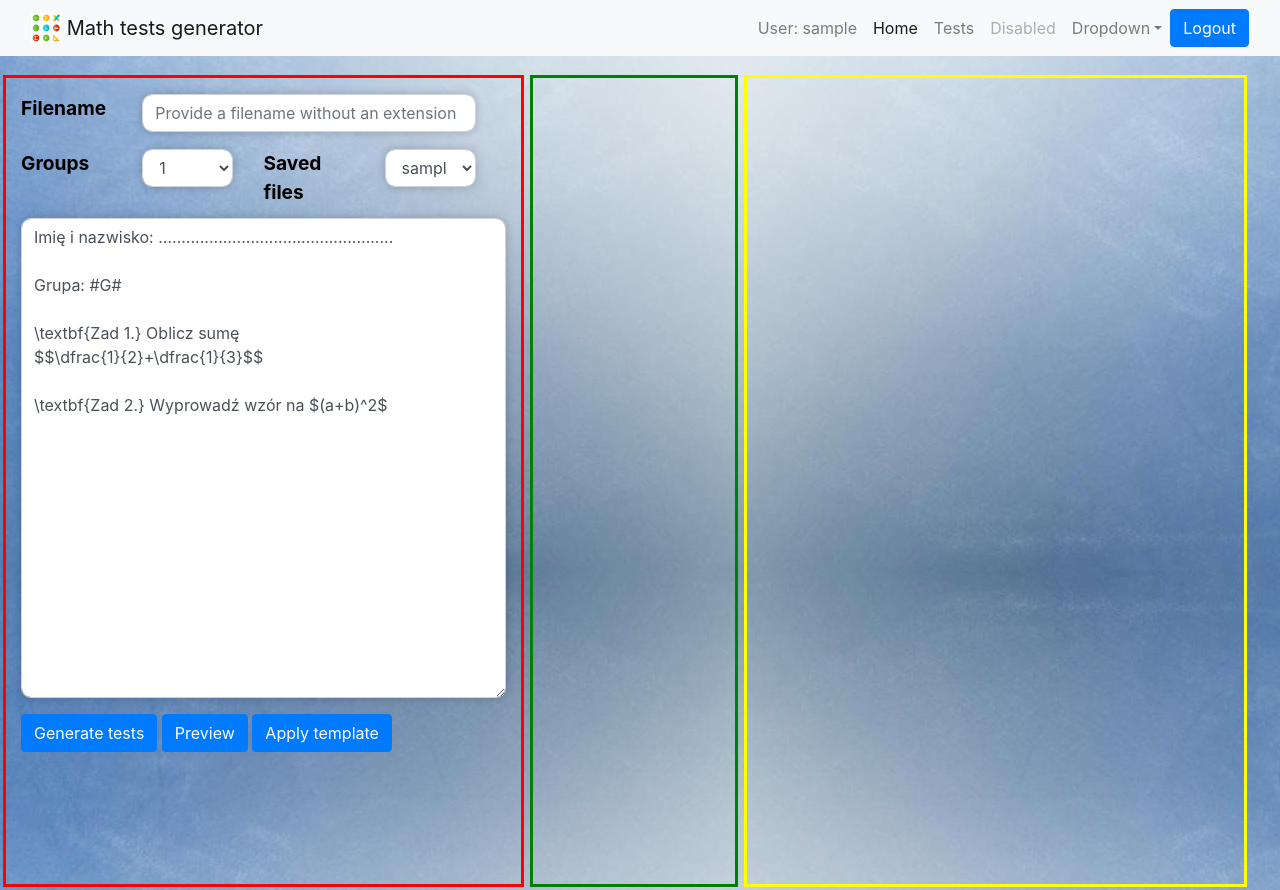
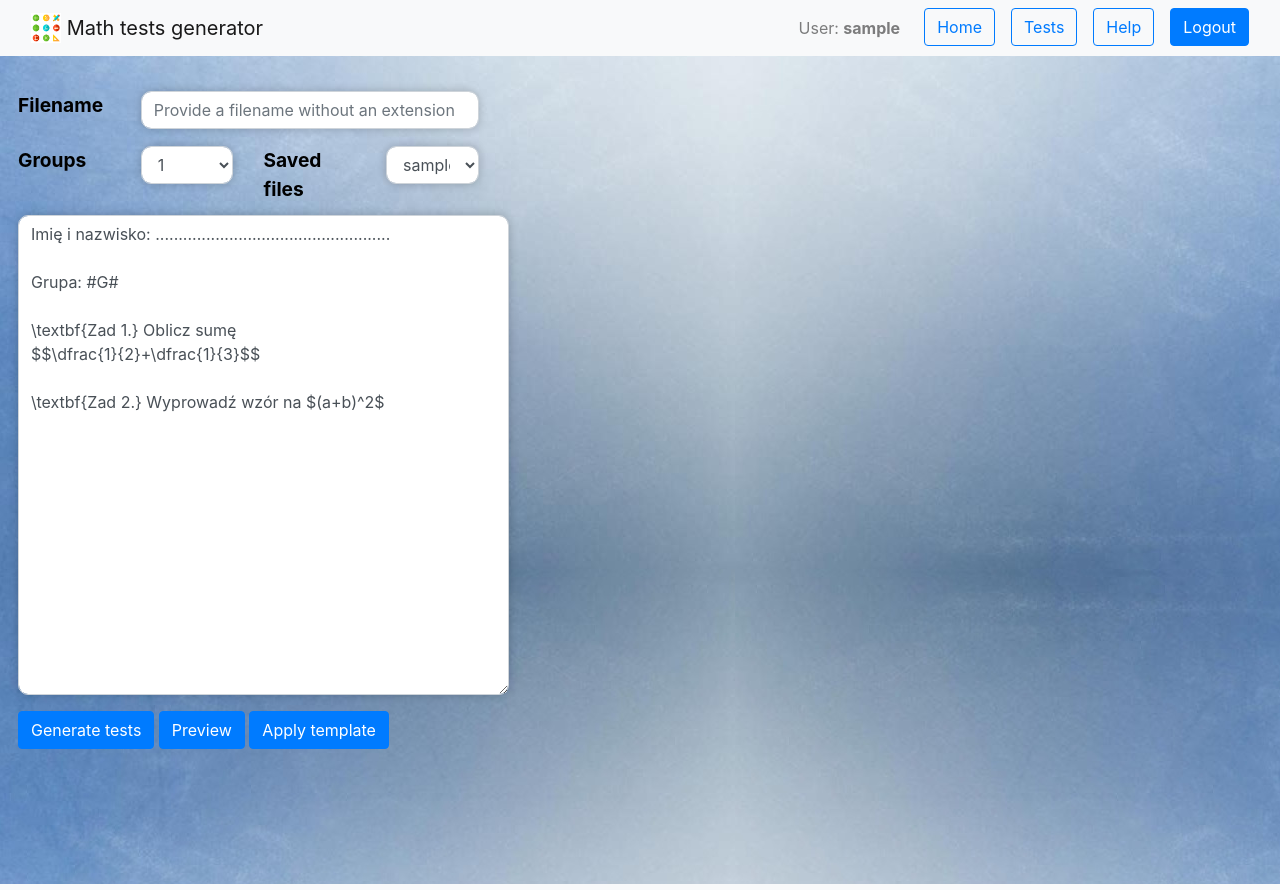
Before and after one commit to piotrw777/FinalProject_cs50, a Flask app: page / in a window 1280 px wide. Run offline with Flask 3, Linux system fonts and the light colour scheme; the visitor is signed in with stand-in values (Sample User, id 1); tables that the repository leaves empty hold one stand-in row (values such as "Sample post"); some libraries are stand-ins or nearby versions.

Commit message:
Add help modal, fix navbar

```diff
--- a/static/script.js
+++ b/static/script.js
@@ -444,14 +444,15 @@ function  validate_password(password) {
 }
 
 function open_modal(modal_id, message) {
-    document.getElementById(`${modal_id}-message`).innerHTML = message
+    if (message != null) {
+        document.getElementById(`${modal_id}-message`).innerHTML = message
+    }
     document.getElementById("backdrop").style.display = "block"
     document.getElementById(modal_id).style.display = "block"
     document.getElementById(modal_id).classList.add("show")
 }
 
 function closeModal(modal_id) {
-    document.getElementById(`${modal_id}-message`).innerHTML = ""
     document.getElementById("backdrop").style.display = "none"
     document.getElementById(modal_id).style.display = "none"
     document.getElementById(modal_id).classList.remove("show")
--- a/static/styles.css
+++ b/static/styles.css
@@ -167,9 +167,6 @@ button[type="submit"]:hover {
 }
 
 .form-row {
-  border-style: dotted;
-  border-radius: 1em;
-  border-color: #2c5db9;
   margin-bottom: 1em;
 }
 
@@ -188,23 +185,14 @@ button[type="submit"]:hover {
 }
 
 #preview-column {
-  border: 3px;
-  border-style: solid;
-  border-color: yellow;
   margin: 3px;
 }
 
 #variables_colum {
-  border: 3px;
-  border-style: solid;
-  border-color: green;
   margin: 3px;
 }
 
 #code_column {
-  border: 3px;
-  border-style: solid;
-  border-color: red;
   margin: 3px;
 }
 
@@ -234,6 +222,18 @@ button[type="submit"]:hover {
   color : red;
 }
 
+#help-modal-title {
+  color: blue;
+}
+
 #go-back-row {
   margin-top: 0px;
 }
+
+.btn-outline-primary {
+  margin-left: 1em;
+}
+
+#logout-button {
+  margin-left: 1em;
+}
--- a/templates/index.html
+++ b/templates/index.html
@@ -6,23 +6,68 @@
 
 {% block main %}
 <div class="row">
+    <!-- Modal -->
+    <div class="modal fade" id="help-modal" tabindex="-1" aria-labelledby="helpModalLabel" aria-modal="true" role="dialog">
+      <div class="modal-dialog" role="document">
+        <div class="modal-content">
+          <div class="modal-header">
+            <h5 class="modal-title" id="help-modal-title">Help</h5>
+            <button type="button" class="close" aria-label="Close"  onclick="closeModal('help-modal')">
+              <span aria-hidden="true">×</span>
+            </button>
+          </div>
+          <div class="modal-body" id="help-modal-message">
+            <h5>Instructions</h5>
+            <ul>
+              <li>Write LaTeX code in the text field. What is written there is treated as if you
+                  wrote in the section <br><i>\begin{document}..\end{document}</i><br>
+              </li>
+              <li>
+                If you want to add a variable which value will be randomly chosen among groups, use <br>
+                <i><b>#someVarName#</i></b><br>
+                syntax. The variable will appear in the variable column. Choose the desired range afterwards.
+                NOTE: Variable #G# is reserved for a group symbol.
+              </li>
+              <li>
+                If you want the expresion, which is dependend on variables' values to be evaluated, wrap it using
+                <i>'@'</i> symbol. For example, <br>
+                <i><b>@#a#*#b#@</i></b><br>
+                for a=2 and b=3, will result in 6 in the final document, not 2*3.
+                Inside @..@ use math operators, not LaTeX symbols.
+              </li>
+              <li>
+                Click <i>Generate tests</i> button to download and save the document or preview to view it only.
+                The list of all saved documents is in the Tests tab.
+                After saving the document you can use its code by choosing it from <i>Saved files</i> list
+                and then clicking <i>Apply template</i>
+              </li>
+            </ul>
+          </div>
+          <div class="modal-footer">
+            <button type="button" class="btn btn-secondary" onclick="closeModal('help-modal')">Close</button>
+          </div>
+        </div>
+      </div>
+    </div>
+    <div class="modal-backdrop fade show" id="backdrop"  style="display: none;"></div>
+      <!-- end modal #### -->
   <div class="col-xl-5 col-md-9 col-sm-12" id="code_column">
         <div class="row">
           <div class="col-3">
-            <label>Filename</label>
+            <label for="filename">Filename</label>
           </div>
           <div class="col">
-            <input type="text " class="form-control" id="filename" placeholder="Provide a filename without an extension" required>
+            <input type="text " class="form-control" id="filename" name="filename" placeholder="Provide a filename without an extension" required>
             <p id="filename-error"></p>
           </div>
         </div>
         <!-- Groups -->
         <div class="row" id="groups-row">
           <div class="col-3">
-            <label>Groups</label>
+            <label for="nr_of_groups">Groups</label>
           </div>
           <div class="col-3">
-            <select class="form-control" id="nr_of_groups">
+            <select class="form-control" id="nr_of_groups" name="groups">
               <option value="1">1</option>
               <option value="2">2</option>
               <option value="3">3</option>
@@ -36,10 +81,10 @@
 
         <!-- Saved files -->
           <div class="col-3">
-            <label>Saved files</label>
+            <label for="saved_files">Saved files</label>
           </div>
           <div class="col-3">
-            <select class="form-control" id="saved_files">
+            <select class="form-control" id="saved_files" name="saved_files">
               {% for file in saved_files %}
                 <option value="{{ file["t_file"] }}">{{ file["filename"] }}</option>
               {% endfor %}
--- a/templates/layout.html
+++ b/templates/layout.html
@@ -53,27 +53,22 @@
                 <ul class="navbar-nav me-auto mb-2 mb-lg-0">
                 {% if session["user_id"] %}
                 <li class="nav-item">
-                  <a class="nav-link" href="#">User: {{ session["username"] }}</a>
+                  <a class="nav-link">User: <b>{{ session["username"] }}</b></a>
+                </li>
+                <li class="nav-item">
+                  <button type="button" onclick="location.href='/'" class="btn btn-outline-primary">Home</button>
                 </li>
                   <li class="nav-item">
-                    <a class="nav-link active" aria-current="page" href="/">Home</a>
+                    <button type="button" onclick="location.href='/tests'" class="btn btn-outline-primary">Tests</button>
                   </li>
                   <li class="nav-item">
-                    <a class="nav-link" href="/tests">Tests</a>
+                    <button type="button" onclick="open_modal('help-modal')" class="btn btn-outline-primary">Help</button>
                   </li>
                   <li class="nav-item">
-                    <a class="nav-link disabled">Disabled</a>
-                  </li>
-                  <li class="nav-item dropdown">
-                    <a class="nav-link dropdown-toggle" href="#" data-bs-toggle="dropdown" aria-expanded="false">Dropdown</a>
-                    <ul class="dropdown-menu">
-                      <li><a class="dropdown-item" href="#">Action</a></li>
-                      <li><a class="dropdown-item" href="#">Another action</a></li>
-                      <li><a class="dropdown-item" href="#">Something else here</a></li>
-                    </ul>
+                    <a href="\logout" class="btn btn-primary" id="logout-button" role="button">Logout</a>
                   </li>
                 </ul>
-                <a href="\logout" class="btn btn-primary" role="button">Logout</a>
+
                 {% else %}
                 <a href="\register" class="btn btn-primary" role="button">Register</a>
                 {% endif %}
```
